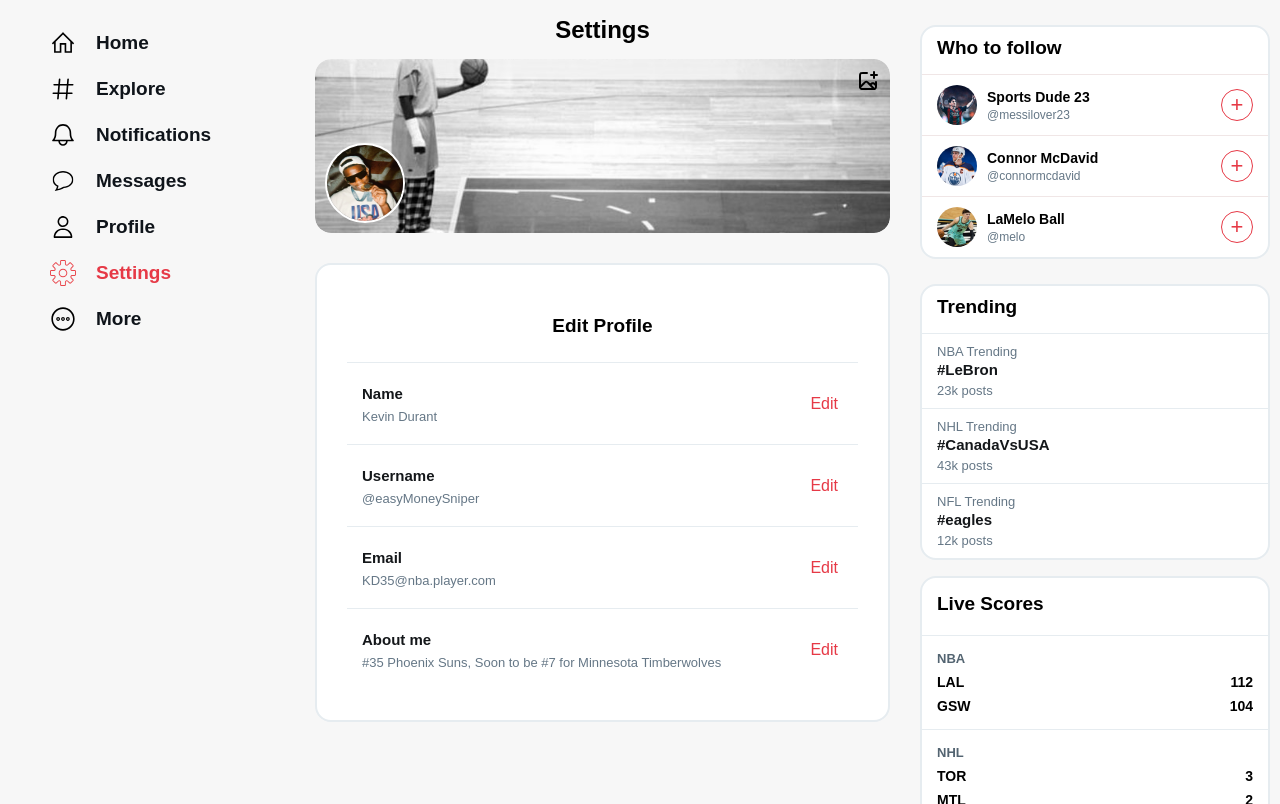
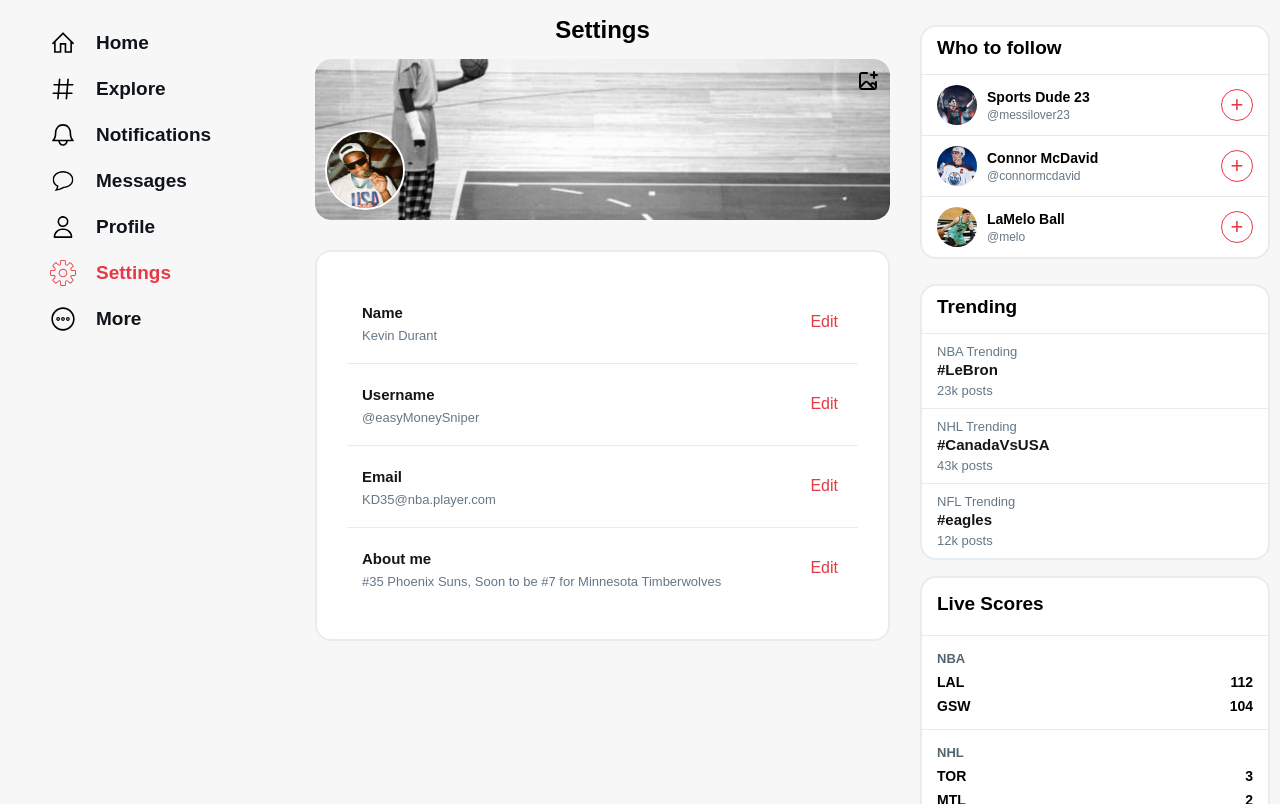
Before and after one commit to kylekmcleod/Sports-Social-Network, a PHP site: page /public/settings.html in a window 1280 px wide. Shown: the part 59-863 px from the top of the page. Run offline with PHP 8.4, Linux system fonts and the light colour scheme.

Commit message:
Title fix settings

```diff
--- a/assets/css/settings/setting.css
+++ b/assets/css/settings/setting.css
@@ -48,18 +48,7 @@
     font-weight: bold;
     text-align: center;
     margin-bottom: 15px;
-}
-
-.settings-panel__heading {
-    font-size: 19px;
     font-weight: 800;
-    margin-bottom: 5px;
-    text-align: center;
-}
-
-.settings-panel__heading--centered {
-    text-align: center;
-    width: 100%;
 }
 
 .settings-panel__label {
--- a/public/settings.html
+++ b/public/settings.html
@@ -79,12 +79,6 @@
         </div>
 
         <div class="settings-panel">
-            <div class="settings-panel__block">
-                <div class="settings-panel__heading settings-panel__heading--centered">
-                    Edit Profile
-                </div>
-            </div>
-
             <div class="settings-panel__block">
                 <div class="settings-panel__content">
                     <div class="settings-panel__label">Name</div>
```
